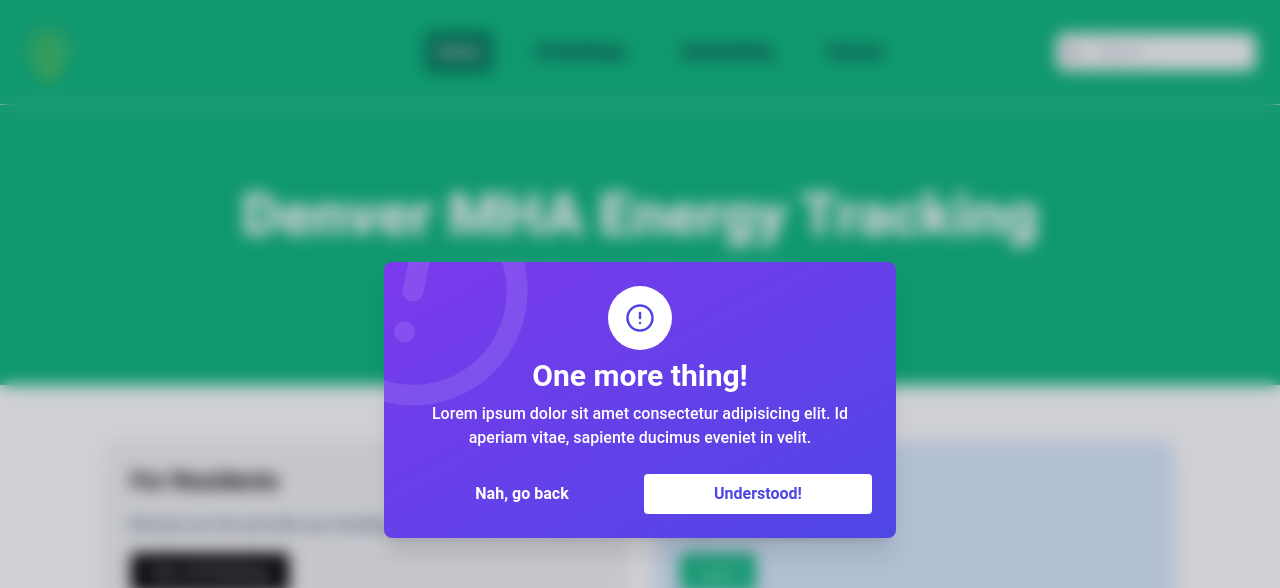
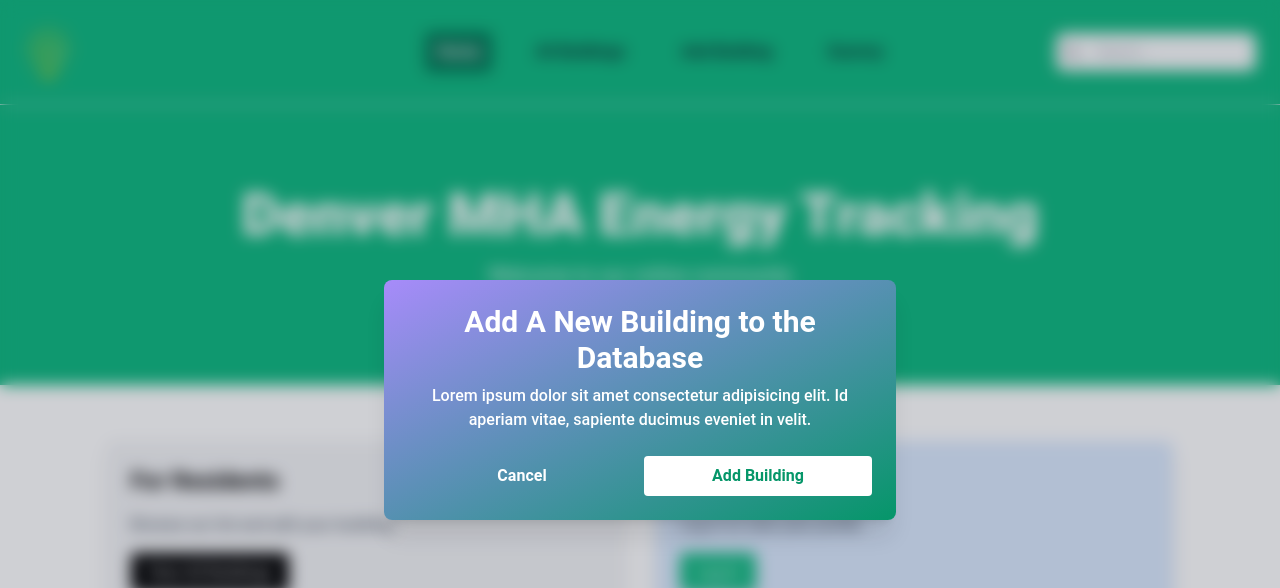
Before and after one commit to JDemlow/denver-mha, a React (Vite) app in the folder client/: page / in a window 1280 px wide. Both pictures are taken after a click on the button "Add Building". Shown: the top 588 px of the page. Built offline with nearby package versions, Linux system fonts and the light colour scheme; no server answers.

Commit message:
styling modal

```diff
--- a/client/src/components/SpringModal.jsx
+++ b/client/src/components/AddBuilidngModal.jsx
@@ -2,7 +2,7 @@ import React from "react";
 import { AnimatePresence, motion } from "framer-motion";
 import { FiAlertCircle } from "react-icons/fi";
 
-const SpringModal = ({ isOpen, setIsOpen }) => {
+const AddBuildingModal = ({ isOpen, setIsOpen }) => {
   return (
     <AnimatePresence>
       {isOpen && (
@@ -18,15 +18,15 @@ const SpringModal = ({ isOpen, setIsOpen }) => {
             animate={{ scale: 1, rotate: "0deg" }}
             exit={{ scale: 0, rotate: "0deg" }}
             onClick={(e) => e.stopPropagation()}
-            className="relative w-full max-w-lg p-6 overflow-hidden text-white rounded-lg shadow-xl cursor-default bg-gradient-to-br from-violet-600 to-indigo-600"
+            className="relative w-full max-w-lg p-6 overflow-hidden text-white rounded-lg shadow-xl cursor-default bg-gradient-to-br from-violet-400 to-emerald-600"
           >
-            <FiAlertCircle className="text-white/10 rotate-12 text-[250px] absolute z-0 -top-24 -left-24" />
+            {/* <FiAlertCircle className="text-white/10 rotate-12 text-[250px] absolute z-0 -top-24 -left-24" /> */}
             <div className="relative z-10">
-              <div className="grid w-16 h-16 mx-auto mb-2 text-3xl text-indigo-600 bg-white rounded-full place-items-center">
+              {/* <div className="grid w-16 h-16 mx-auto mb-2 text-3xl bg-white rounded-full text-emerald-600 place-items-center">
                 <FiAlertCircle />
-              </div>
+              </div> */}
               <h3 className="mb-2 text-3xl font-bold text-center">
-                One more thing!
+                Add A New Building to the Database
               </h3>
               <p className="mb-6 text-center">
                 Lorem ipsum dolor sit amet consectetur adipisicing elit. Id
@@ -37,13 +37,13 @@ const SpringModal = ({ isOpen, setIsOpen }) => {
                   onClick={() => setIsOpen(false)}
                   className="w-full py-2 font-semibold text-white transition-colors bg-transparent rounded hover:bg-white/10"
                 >
-                  Nah, go back
+                  Cancel
                 </button>
                 <button
                   onClick={() => setIsOpen(false)}
-                  className="w-full py-2 font-semibold text-indigo-600 transition-opacity bg-white rounded hover:opacity-90"
+                  className="w-full py-2 font-semibold transition-opacity bg-white rounded text-emerald-600 hover:opacity-90"
                 >
-                  Understood!
+                  Add Building
                 </button>
               </div>
             </div>
@@ -54,4 +54,4 @@ const SpringModal = ({ isOpen, setIsOpen }) => {
   );
 };
 
-export default SpringModal;
+export default AddBuildingModal;
--- a/client/src/components/Navbar.jsx
+++ b/client/src/components/Navbar.jsx
@@ -1,6 +1,6 @@
 import React, { useState } from "react";
 import { NavLink } from "react-router-dom";
-import SpringModal from "./SpringModal";
+import AddBuildingModal from "./AddBuilidngModal";
 
 const Navbar = () => {
   const [isMobileMenuOpen, setIsMobileMenuOpen] = useState(false);
@@ -136,7 +136,7 @@ const Navbar = () => {
               >
                 Add Building
               </button>
-              <SpringModal isOpen={isOpen} setIsOpen={setIsOpen} />
+              <AddBuildingModal isOpen={isOpen} setIsOpen={setIsOpen} />
             </li>
             <li>
               <NavLink
```
